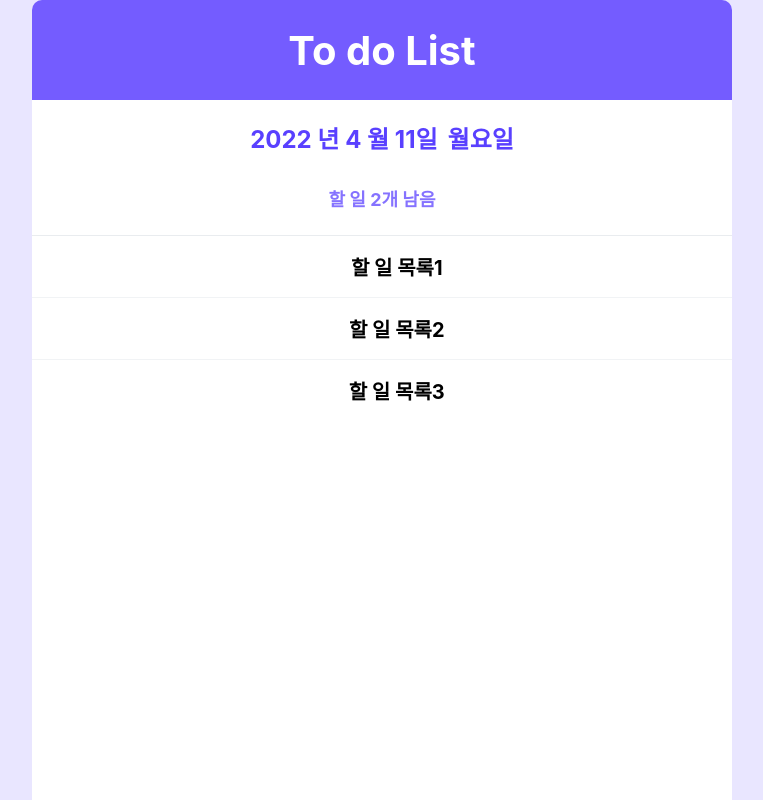
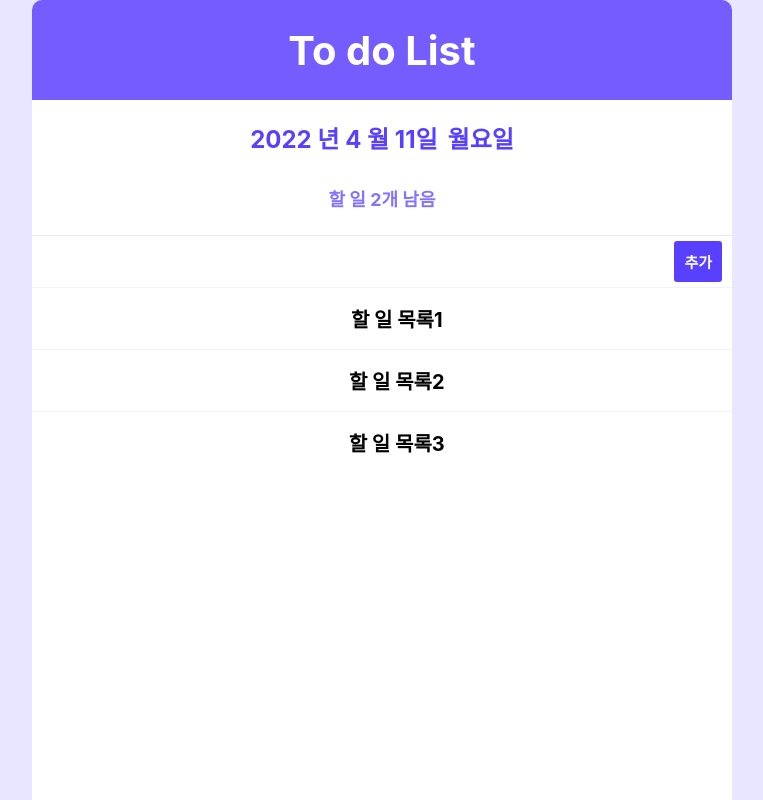
Before and after one commit to Seulgi98/react-todolist, a React (Create React App) app: page / in a window 1280 px wide. Shown: the top 800 px of the page, without its empty margins (258-1021 px from the left). Built offline with nearby package versions, Linux system fonts and the light colour scheme.

Commit message:
Create Input

```diff
--- a/src/App.js
+++ b/src/App.js
@@ -3,6 +3,7 @@ import React from 'react';
 import Clock from "./CurrentDate";
 import TodoHeader from "./TodoHeader";
 import TodoList from "./TodoList";
+import InputForm from "./components/InputForm";
 
 const App = () => {
   return (
@@ -17,6 +18,7 @@ const App = () => {
         </div>
         <TodoHeader/>
         <div className="todoList">
+          <InputForm/>
           <TodoList/>
         </div>
       </div>
--- /dev/null
+++ b/src/components/InputForm.js
@@ -0,0 +1,15 @@
+import React from 'react';
+import '../styles/InputForm.css';
+
+const InputForm = ({value, onChange, onCreate, onKeyPress}) => {
+  return (
+    <div className="form">
+      <input value={value} onChange={onChange} onKeyPress={onKeyPress}/>
+      <div className="create-button" onClick={onCreate}>
+        추가
+      </div>
+    </div>
+  );
+};
+
+export default InputForm;
--- /dev/null
+++ b/src/styles/InputForm.css
@@ -0,0 +1,27 @@
+.form {
+    display: flex;
+    border-bottom: 1px solid #f1f3f5;
+}
+
+.form input {
+    flex: 1; /* 버튼을 뺀 빈 공간을 모두 채워줍니다 */
+    font-size: 17px;
+    padding-left: 20px;
+    outline: none;
+    border: none;
+}
+
+.create-button {
+    padding: 10px;
+    margin: 5px 10px 5px 10px;
+    background: #5940ff;
+    border-radius: 3px;
+    color: white;
+    font-size: 15px;
+    font-weight: 600;
+    cursor: pointer;
+}
+
+.create-button:hover {
+    background: #8e7cff;
+}
```
